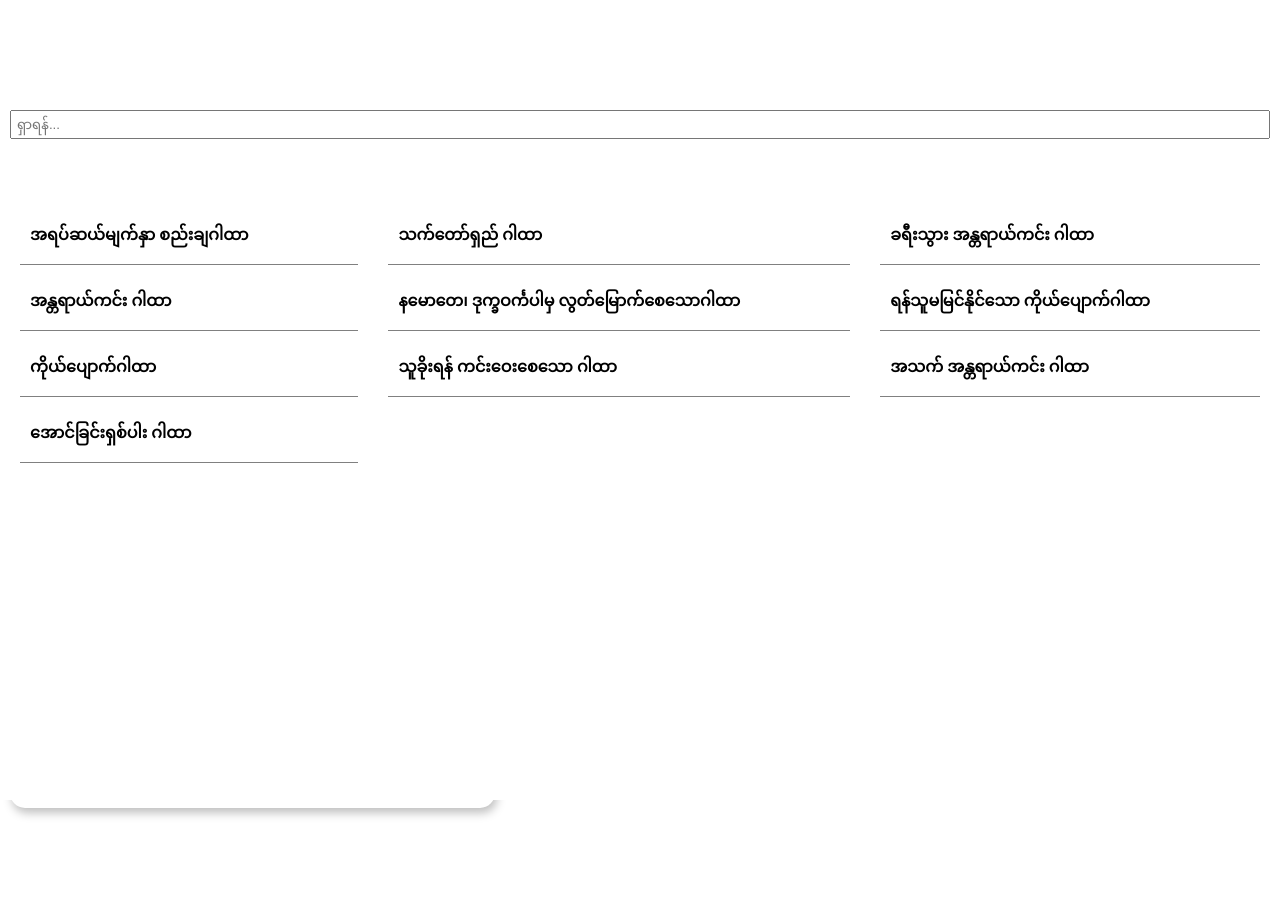
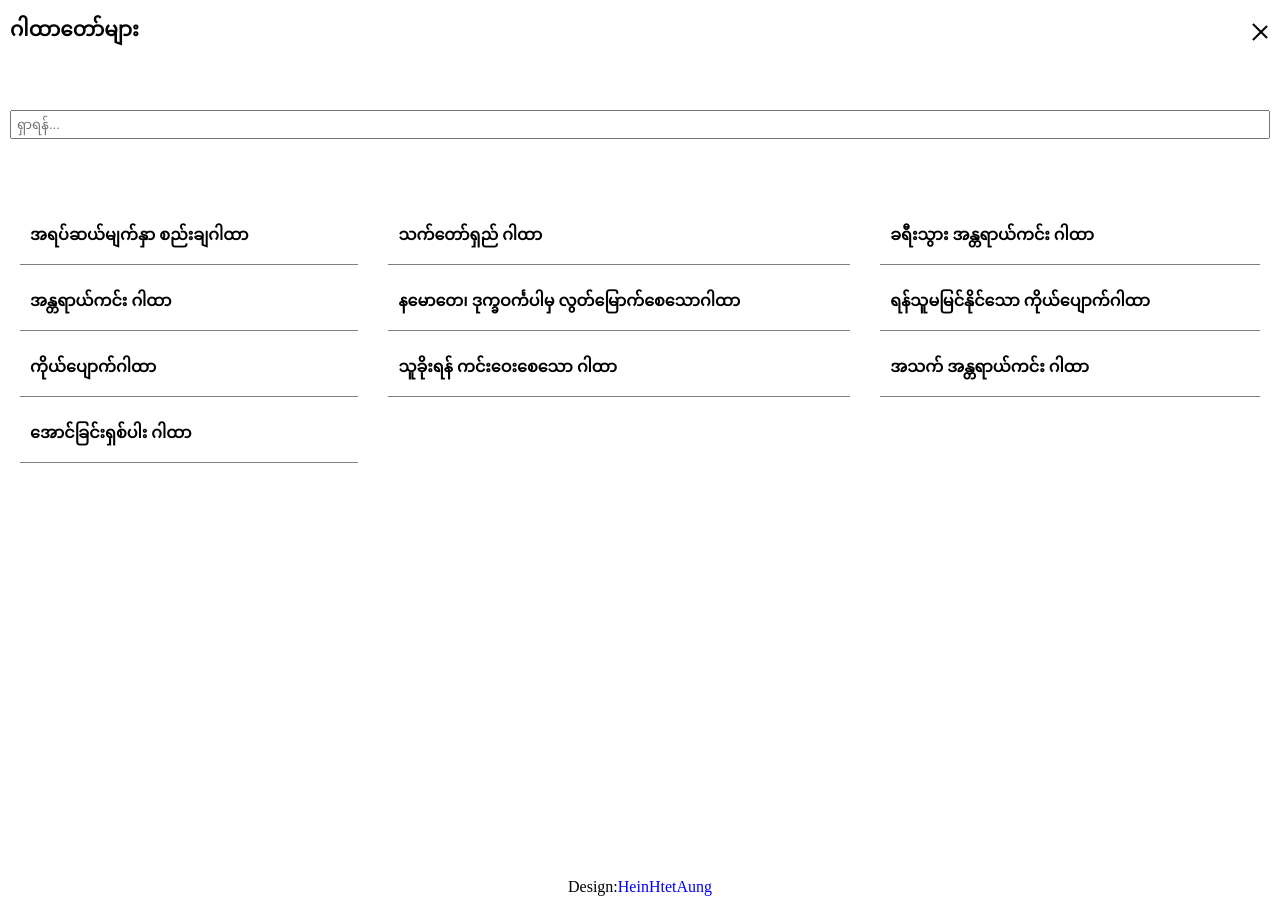
Before and after one commit to MDHein/mentras, a plain HTML site: page index.html in a window 1280 px wide. Both pictures are taken after a click on the element 1260 px from the left and 31 px from the top of the page. Before the commit the page ends 868 px from the top, so only its background shows below. Drawn offline with Linux system fonts and the light colour scheme.

Commit message:
Update index

```diff
--- a/index.html
+++ b/index.html
@@ -1,125 +1,70 @@
 <!DOCTYPE html>
-
 <html>
-
   <head>
-
     <meta charset="utf-8">
 
 	<meta name="viewport" content="width=device-width, initial-scale=1">
 
 	<title>ဂါထာတော်များ</title>
 
-
-
 	<link rel="stylesheet" href="css/md.css"/>
-
-
 
   </head>
 
-
-
   <body>
 
-
-
     <div class="toolbar bg-white">
-
       <div class="app-name fill-horiz">ဂါထာတော်များ</div>
 
-
-
       <div class="app-menu">
-
         <div class="line-menu" onclick="onDrawer(this)">
-
           <div class="line1"></div>
-
           <div class="line2"></div>
-
           <div class="line3"></div>
-
         </div><!--line-menu-end-->
-
       </div><!--app-menu-end-->
-
-
 
     </div><!--toolbar-end-->
 
-
-
-    <div class="drawer-layout bg-white">
-
-      <div class="pd-top-100">
-
+    <div class="drawer-layout mg-top-50 bg-white">
+      <div class="pd-top-50">
       <div class="input-container">
-
         <input type="text" id="edt-text1" onkeyup="searchProducts()" placeholder="ရှာရန်..." class="input-text">
-
         <div class="input-text-clear">X</div>
-
       </div>
 
-
-
       <div class="pd-top-50 pd-bottom-50">
-
       <div class="item-container" id="search-item"></div>
-
       </div>
 
-
-
+    </div>
     </div>
 
+    <div class="pd-top-100 pd-bottom-50">
+      <div class="item-container" id="item-container"></div>
     </div>
-
-
-
-    <div class="pd-top-100 pd-bottom-50">
-
-      <div class="item-container" id="item-container"></div>
-
-    </div>
-
-
 
     <div class="show-data">
 
-
-
       <div class="item-card mg-10">
-
         <div class="top-layout">
-
-        <div class="sd-title title fill-horiz pd-10"></div>
-
+        <div class="sd-title title fill-horiz pd-10 app-menu"></div>
         <div class="sd-close pd-10">X</div>
-
       </div>
-
       <div class="sd-description pd-10"></div>
-
       </div>
-
     </div>
 
-
+    <div class="fo-layout app-menu pd-10">
+      <div>Design: </div>
+      <div style="color: blue;">HeinHtetAung</div>
+    </div>
 
     <script src="js/data.js"></script>
-
     <script src="js/md.js"></script>
-
-
 
     <script src="js/ft.js"></script>
 
-
-
   </body>
 
-
-
 </html>
```
